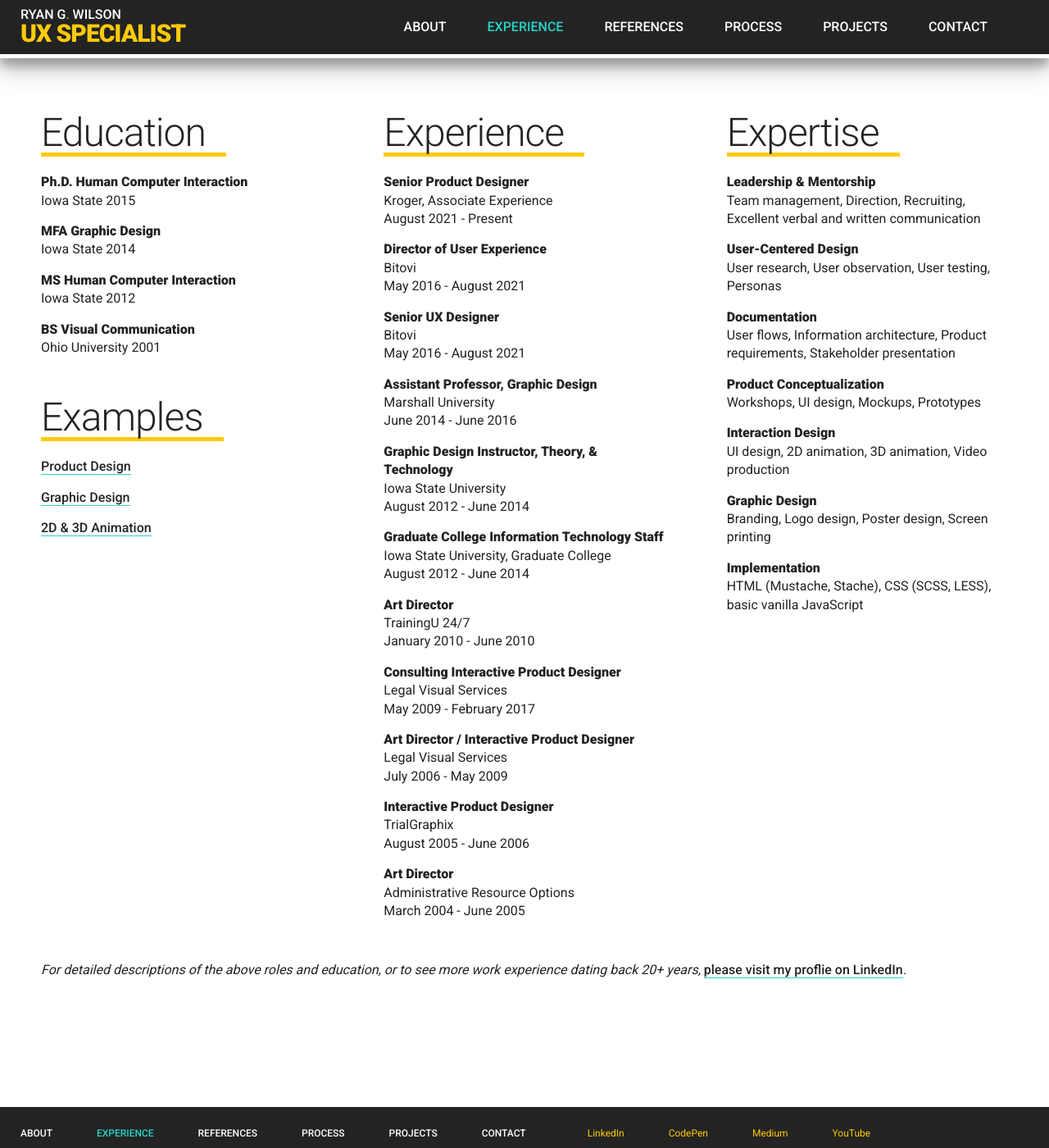
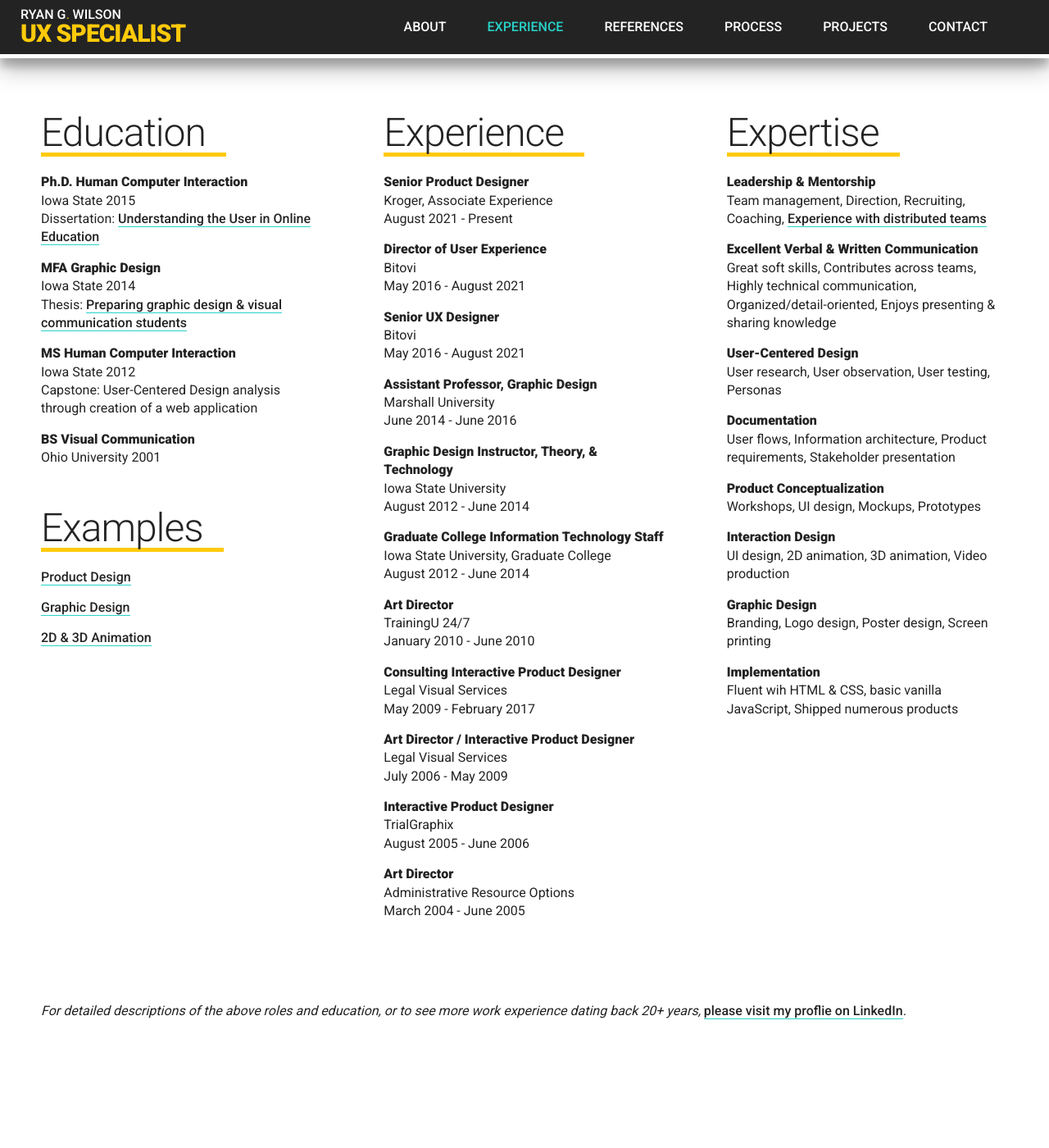
Before and after one commit to ryangwilson/ryangwilson.github.io, a Jekyll site: the page built from experience.md, in a window 1280 px wide and 1400 px high, scrolled down 386 px. Shown: the whole window at 82% size. Built offline with Jekyll 4.4.1, drawn with Linux system fonts in a browser that asks for light colours; some web fonts are replaced.

Commit message:
udates content in Experience, and adds a line of css to fix a responsive issue

```diff
--- a/_data/education.json
+++ b/_data/education.json
@@ -2,16 +2,19 @@
     {
         "degree": "Ph.D. Human Computer Interaction",
         "location": "Iowa State",
+        "paper": "Dissertation: <a href='https://lib.dr.iastate.edu/etd/14693/' target='_blank' rel='nofollow'>Understanding the User in Online Education</a>",
         "date": "2015"
     },
     {
         "degree": "MFA Graphic Design",
         "location": "Iowa State",
+        "paper": "Thesis: <a href='https://lib.dr.iastate.edu/etd/13677/' target='_blank' rel='nofollow'>Preparing graphic design & visual communication students</a>",
         "date": "2014"
     },
     {
         "degree": "MS Human Computer Interaction",
         "location": "Iowa State",
+        "paper": "Capstone: User-Centered Design analysis through creation of a web application",
         "date": "2012"
     },
     {
--- a/_data/expertise.json
+++ b/_data/expertise.json
@@ -1,7 +1,11 @@
 [
     {
         "title": "Leadership & Mentorship",
-        "details": "Team management, Direction, Recruiting, Excellent verbal and written communication"
+        "details": "Team management, Direction, Recruiting, Coaching, <a href='https://medium.com/@ryangwilson/im-going-to-be-wfh-today-9f73e6501882' target='_blank' rel='nofollow'>Experience with distributed teams</a>"
+    },
+    {
+        "title": "Excellent Verbal & Written Communication",
+        "details": "Great soft skills, Contributes across teams, Highly technical communication, Organized/detail-oriented, Enjoys presenting & sharing knowledge"
     },
     {
         "title": "User-Centered Design",
@@ -25,6 +29,6 @@
     },
     {
         "title": "Implementation",
-        "details": "HTML (Mustache, Stache), CSS (SCSS, LESS), basic vanilla JavaScript"
+        "details": "Fluent wih HTML & CSS, basic vanilla JavaScript, Shipped numerous products"
     }
 ]
--- a/_layouts/experience-template.html
+++ b/_layouts/experience-template.html
@@ -11,7 +11,11 @@
               <h3>{{ page.sidebar-title01 }}</h3>
               {% for education in site.data.education %}
               <p><b>{{ education.degree }}</b></br>
-              {{ education.location }} {{ education.date }}</p>
+              {{ education.location }} {{ education.date }}
+              {% if education.paper %}
+              <br>{{ education.paper }}
+              {% endif %}
+              </p>
               {% endfor %}
               <h3>{{ page.sidebar-title02 }}</h3>
               {% for projects in site.data.projects %}
--- a/_sass/pon-structure.scss
+++ b/_sass/pon-structure.scss
@@ -109,6 +109,9 @@
   @media (max-width: 419px) {
     margin: $scale-20 $scale-5;
   }
+  .details {
+    margin-top: $scale-10;
+  }
   .flex-two-col {
     display: flex;
     @media (max-width: 859px) {
```
Also changed, not shown: 4 other files.
